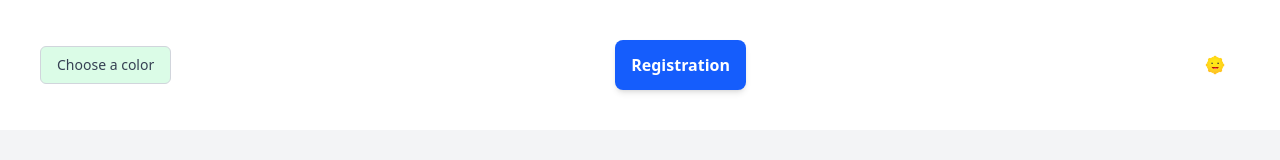
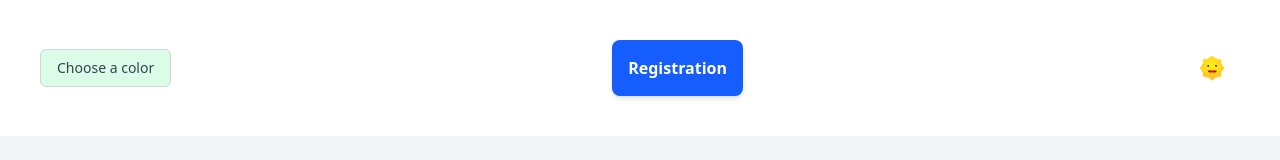
Before and after one commit to MosilevichS/SadBatyaProject, a Next.js app: page / in a window 1280 px wide. Shown: the top 160 px of the page. Built offline with nearby package versions, Linux system fonts and the light colour scheme.

Commit message:
fixed theme icon

```diff
--- a/src/widgets/header/Header.tsx
+++ b/src/widgets/header/Header.tsx
@@ -28,14 +28,16 @@ export const Header = () => {
       </button>
       <button
         onClick={() => toggleTheme()}
-        className="p-2 rounded-full hover:bg-gray-200 dark:hover:bg-gray-700 transition-colors"
+        // className="p-2 rounded-full hover:bg-gray-200 dark:hover:bg-gray-700 transition-colors"
       >
-        <Image
-          src={theme === 'dark' ? moon : theSun}
-          alt={theme === 'dark' ? 'Moon' : 'Sun'}
-          width={34}
-          height={34}
-        />
+        <div className={twMerge('p-1.5 rounded-full', bgColor)}>
+          <Image
+            src={theme === 'dark' ? moon : theSun}
+            alt={theme === 'dark' ? 'Moon' : 'Sun'}
+            width={44}
+            height={44}
+          />
+        </div>
       </button>
 
       <Modal isOpen={isOpen} onClose={() => dispatch(close())}>
```
